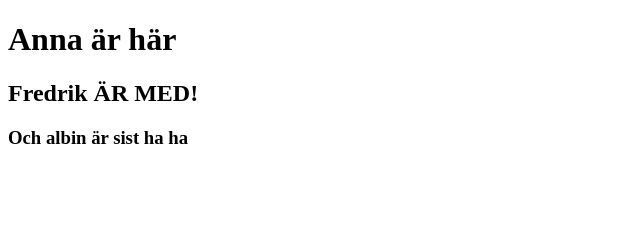
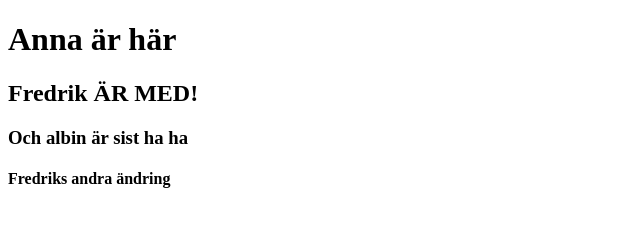
Before and after one commit to WilhelmErik/KamelP, a plain HTML site: page index.html in a window 1280 px wide. Shown: the whole page, without its empty margins (0-640 px from the left). Drawn offline with Linux system fonts and the light colour scheme.

Commit message:
fredrik meddelande

```diff
--- a/index.html
+++ b/index.html
@@ -12,6 +12,7 @@
     <h1>Anna är här</h1>
     <h2>Fredrik ÄR MED!</h2>
     <h3>Och albin är sist ha ha </h3>
+    <h4>Fredriks andra ändring</h4>
 </body>
 
 </html>
```
